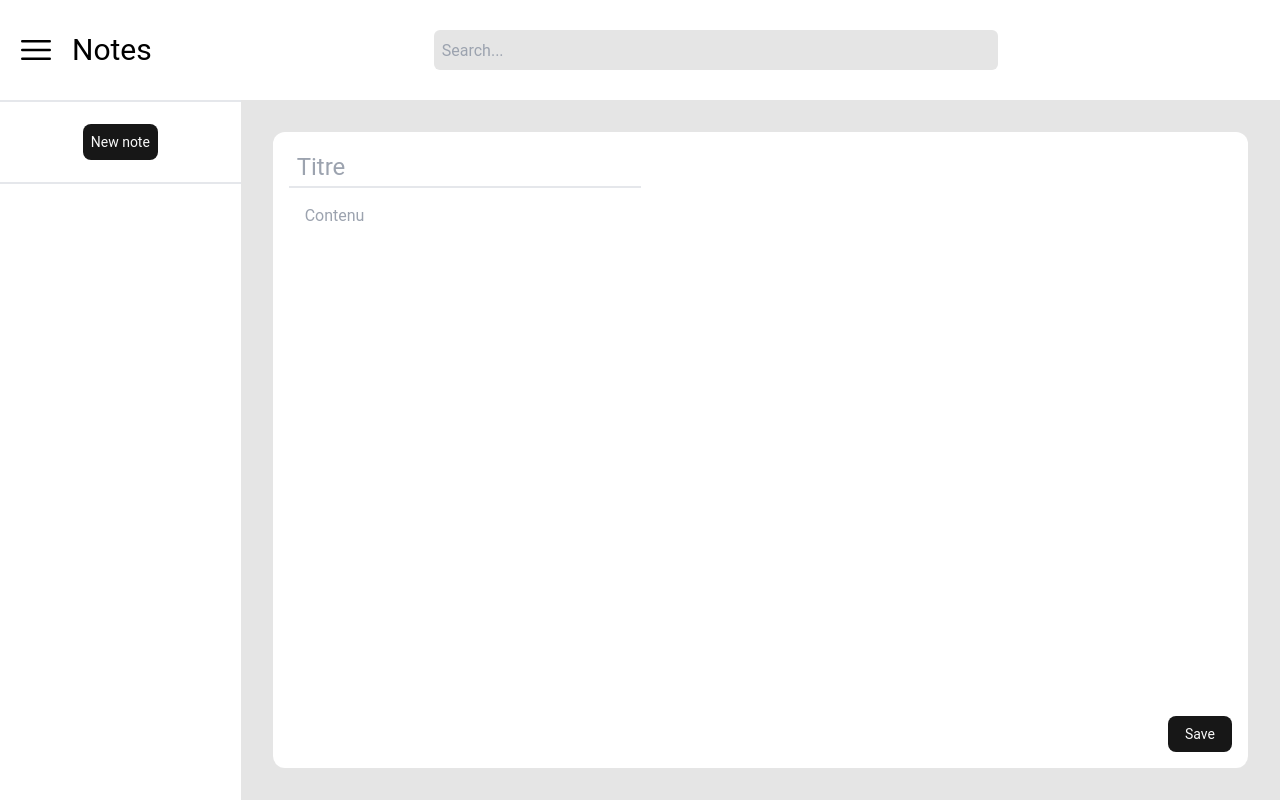
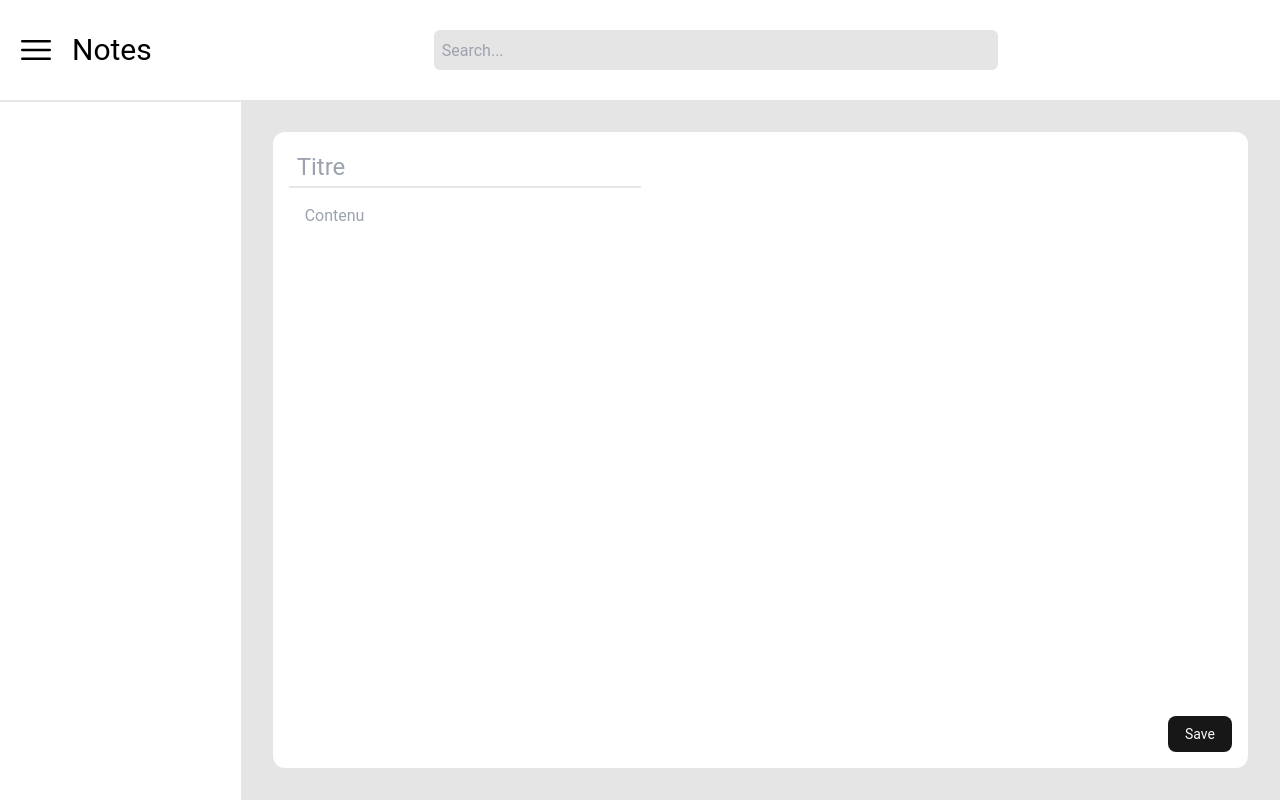
Before and after one commit to Apoll0nsLyre/react-project, a React (Vite) app: page / in a window 1280 px wide. Built offline with nearby package versions, Linux system fonts and the light colour scheme.

Commit message:
edit, add and delete functionnalities added

```diff
--- a/package.json
+++ b/package.json
@@ -26,6 +26,7 @@
     "eslint-plugin-react-refresh": "^0.4.9",
     "globals": "^15.9.0",
     "postcss": "^8.4.45",
+    "tailwind-scrollbar": "^3.1.0",
     "tailwindcss": "^3.4.10",
     "vite": "^5.4.1"
   }
--- a/src/App.jsx
+++ b/src/App.jsx
@@ -28,10 +28,11 @@ function Hamburger(){
   )
 }
 
-function SearchBar(){
+function SearchBar({searchNote}){
+
   return (
-    <div className='  flex justify-center items-center w-full '>
-      <input type='text' className='w-1/2 h-10 rounded-md p-2 bg-input ' placeholder='Search...'/>
+    <div className='  flex justify-center items-center w-full ' onChange={searchNote}>
+      <input type='text' className='w-1/2 h-10 rounded-md p-2 bg-input ' placeholder='Search...' />
     </div>
   )
 }
@@ -46,6 +47,7 @@ export default function App() {
       return [];
     }
   });
+  let [notesList, setNotesList] = useState(notes);
 
   const [currentNote, setCurrentNote] = useState(
     {
@@ -55,7 +57,7 @@ export default function App() {
       key: ''
     }
   );
-  const [clicked, setClicked] = useState(false);
+  const [clicked, setClicked] = useState("");
 
   const handleAddNote=(note) => {
     setNotes([...notes, note]);
@@ -91,7 +93,7 @@ const addNote = (e) => {
       key,
       date
     });
-  } else if (clicked) {
+  } else if (clicked === "clicked") {
     const newNotes = notes.map((note) => {
       if (note.key === currentNote.key) {
         note.title = title ;
@@ -120,29 +122,51 @@ const addNote = (e) => {
     key: '',
     date: ''
   });
+
 };
+// delete note
+const [deletedNotes, setDeletedNotes] = useState([]);
+const deleteNote = (e) => {
+
+}
   // Notes clicked state
   const clickedNote = (e) => {
     e.preventDefault();
+    if (e.target.classList.contains('delete-button')) {
+      console.log(e.target.classList);
+      const key = e.target.parentElement.id;
+      const newNotes = notes.filter((note) => note.key !== key);
+      setDeletedNotes([...deletedNotes, notes.find((note) => note.key === key)]);
+      setNotes(newNotes);
+      setCurrentNote({
+        title: '',
+        content: '',
+        key: '',
+        date: ''
+      });
+      return;
+    }
     const noteClicked = e ? e.target.id : '';
     const note = notes.find((note) => note.key === noteClicked);
-    const title = note ? note.title : '';
-    const content = note ? note.content : '';
-    const key = note ? note.key : '';
-    const date = note ? note.date : '';
-    if (note) {
+
+    if (note && note in deletedNotes) {
+      return;
+    }else {
+      const title = note ? note.title : '';
+      const content = note ? note.content : '';
+      const key = note ? note.key : '';
+      const date = note ? note.date : '';
       setCurrentNote({
         title,
         content,
         key,
         date
       });
-      setClicked(true);
     }
   };
 
+
     useEffect(() => {
-      console.log(notes, "get");
       const data = JSON.parse(localStorage.getItem('notes'));
       if (data) {
         setNotes(data);
@@ -150,32 +174,43 @@ const addNote = (e) => {
     },[]);
 
     useEffect(() => {
-      console.log(notes, "set");
       window.localStorage.setItem('notes', JSON.stringify(notes));
+      setNotesList(notes);
     },[notes]);
 
+    const searchNote = (e) => {
+      const search = e.target.value;
+      const filteredNotes = notes.filter((note) => {
+        if (note.title.toLowerCase().includes(search.toLowerCase())|| note.content.toLowerCase().includes(search.toLowerCase())) {
+          return note;
+        }
+      }
+    );
+    setNotesList(filteredNotes);
+    };
   return (
     <div className='flex flex-col min-h-screen'>
-      <header className='flex h-[100px] bg-background w-full m-auto'>
+      <header className='flex h-[100px] bg-background w-full m-auto shadow-xl shadow-black '>
         <div className='flex h-full w-full my-auto'>
           <Hamburger/>
           <h1 className='text-3xl my-auto text-left'>Notes</h1>
-          <SearchBar/>
+          <SearchBar searchNote={searchNote}/>
         </div>
       </header>
       <div className='flex flex-1 bg-border w-full h-full'>
 
-        <div className='bg-background w-[300px] border-t-2'>
-            <div className='flex justify-center items-center h-20'>
+        <div className='bg-background w-[300px]'>
+            {/* <div className='flex justify-center items-center h-20'>
               <button className='bg-primary text-primary-foreground p-2 rounded-lg text-sm '>New note</button>
-            </div>
-            <div className='border-t-2'>
-              {notes.map((note) => (
+            </div> */}
+            <div id="notes-container" className='border-t-2 overflow-auto h-[85vh]'>
+              {notesList.map((note) => (
                 <div id={note.key} key={note.key} className='flex flex-row p-4 border-b-2 border-border cursor-pointer w-full' onClick={clickedNote}>
                   <h2 id={note.key} className='text-xl w-full overflow-hidden'>{note.title}</h2>
-                  <div id={note.key} className='flex justify-end'>
-                    <svg id={note.key} xmlns="http://www.w3.org/2000/svg" viewBox="0 0 24 24" fill="currentColor" className="size-6 text-destructive w-full">
-                      <path id={note.key} fillRule="evenodd" d="M12 2.25c-5.385 0-9.75 4.365-9.75 9.75s4.365 9.75 9.75 9.75 9.75-4.365 9.75-9.75S17.385 2.25 12 2.25Zm3 10.5a.75.75 0 0 0 0-1.5H9a.75.75 0 0 0 0 1.5h6Z" clipRule="evenodd" />
+                  <div id="delete-button"className=' flex justify-end z-20' onClick={deleteNote}>
+                    <svg id={note.key} xmlns="http://www.w3.org/2000/svg" viewBox="0 0 24 24" fill="currentColor" className="delete-button size-6 text-destructive w-full">
+                      <path id={note.key} className='delete-button' fillRule="evenodd" d="M12 2.25c-5.385 0-9.75 4.365-9.75 9.75s4.365 9.75 9.75 9.75 9.75-4.365 9.75-9.75S17.385 2.25
+                       12 2.25Zm3 10.5a.75.75 0 0 0 0-1.5H9a.75.75 0 0 0 0 1.5h6Z" clipRule="evenodd" />
                     </svg>
                   </div>
 
--- a/src/index.css
+++ b/src/index.css
@@ -13,6 +13,16 @@ body {
 
 *:focus {
     outline: none;
+}
+
+#notes-container::-webkit-scrollbar {
+  width: 5px;
+  height: 8px;
+  background-color: #aaa; /* or add it to the track */
+}
+#notes-container::-webkit-scrollbar-thumb {
+  background-color: #2e2e2e;
+  border-radius: 5px;
 }
 
 @layer base {
--- a/tailwind.config.js
+++ b/tailwind.config.js
@@ -28,5 +28,7 @@ export default {
       },
     },
   },
-  plugins: [],
+  plugins: [
+    require('tailwind-scrollbar')
+  ],
 }
```
Also changed, not shown: 1 other file (tests, documents, lock files or other folders).
